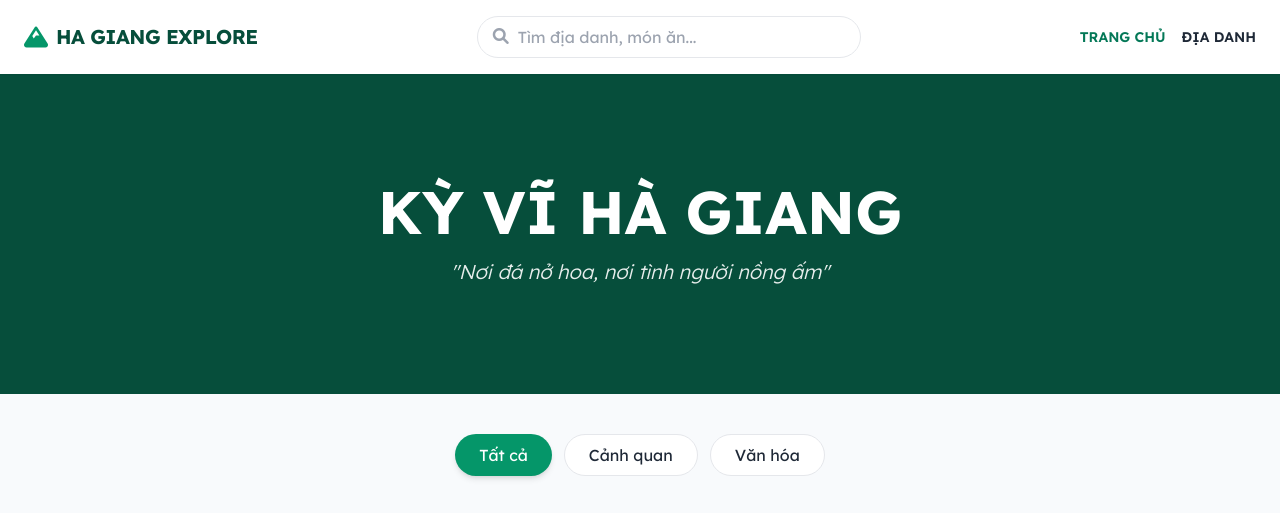
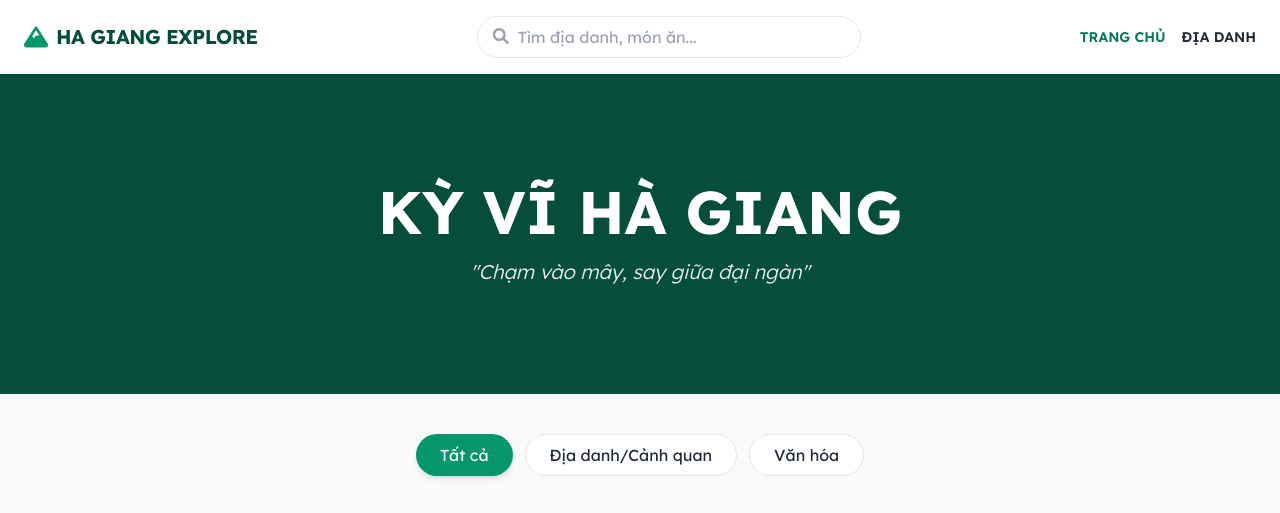
Before and after one commit to HP0104/dulichhagiang-CNDPT-, a plain HTML site: page index.html in a window 1280 px wide. Shown: the top 513 px of the page. Drawn offline with nearby package versions, Linux system fonts and the light colour scheme; grey boxes are pictures that could not be loaded.

Commit message:
Update index.html

```diff
--- a/index.html
+++ b/index.html
@@ -40,14 +40,14 @@
     <section class="relative h-[40vh] flex items-center justify-center bg-emerald-900 text-white text-center px-4">
         <div class="z-10">
             <h1 class="text-4xl md:text-6xl font-bold mb-4 uppercase">Kỳ vĩ Hà Giang</h1>
-            <p class="text-lg md:text-xl opacity-90 max-w-2xl mx-auto italic font-light">"Nơi đá nở hoa, nơi tình người nồng ấm"</p>
+            <p class="text-lg md:text-xl opacity-90 max-w-2xl mx-auto italic font-light">"Chạm vào mây, say giữa đại ngàn"</p>
         </div>
     </section>
 
     <!-- Filter Buttons -->
     <div class="container mx-auto px-6 py-10 flex flex-wrap justify-center gap-3">
         <button onclick="filterDestinations('all')" class="filter-btn bg-emerald-600 text-white px-6 py-2 rounded-full shadow-md transition hover:bg-emerald-700">Tất cả</button>
-        <button onclick="filterDestinations('Cảnh quan')" class="filter-btn bg-white border border-gray-200 px-6 py-2 rounded-full hover:bg-emerald-50 transition">Cảnh quan</button>
+        <button onclick="filterDestinations('Cảnh quan')" class="filter-btn bg-white border border-gray-200 px-6 py-2 rounded-full hover:bg-emerald-50 transition">Địa danh/Cảnh quan</button>
         <button onclick="filterDestinations('Văn hóa')" class="filter-btn bg-white border border-gray-200 px-6 py-2 rounded-full hover:bg-emerald-50 transition">Văn hóa</button>
     </div>
 
```
